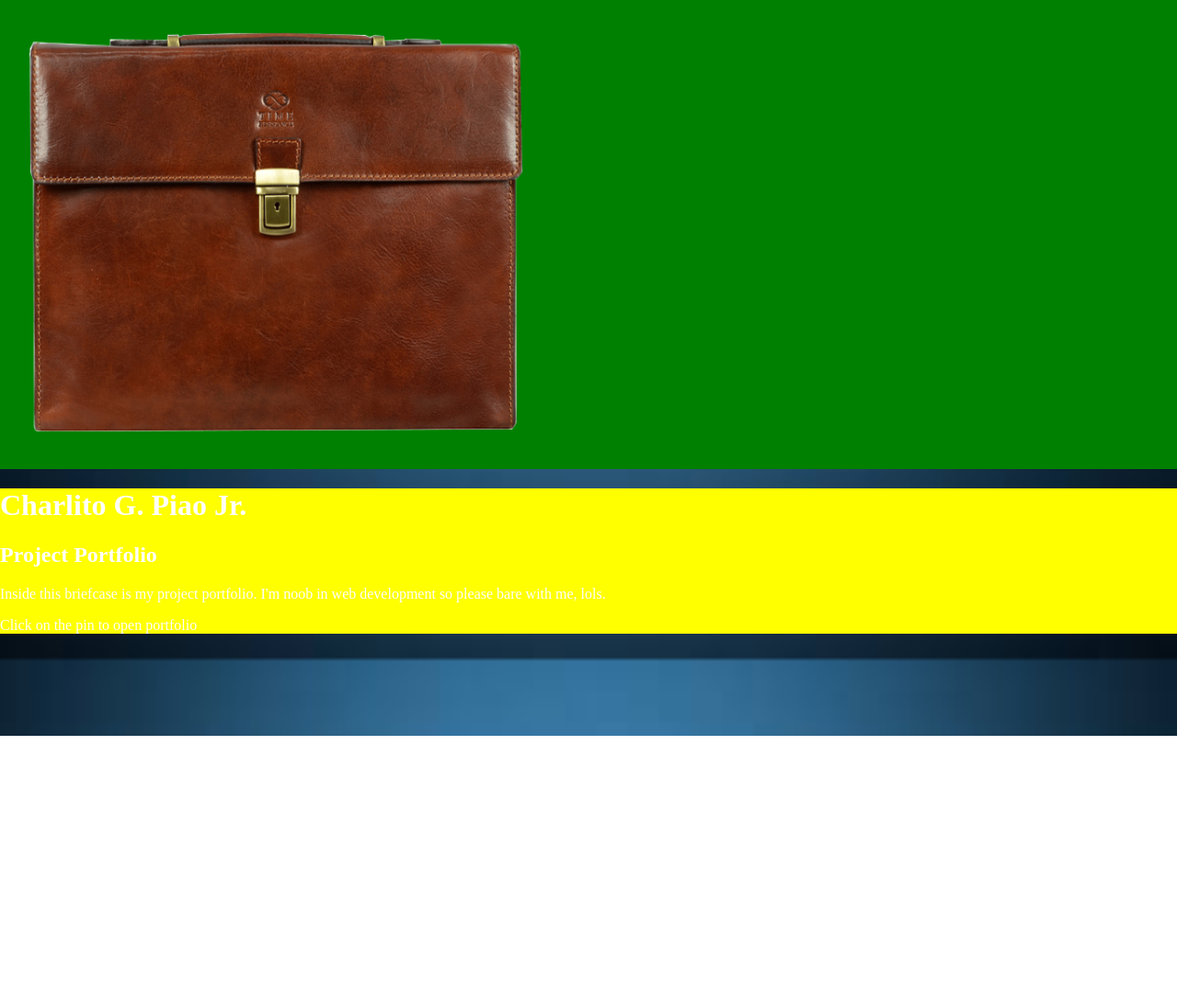
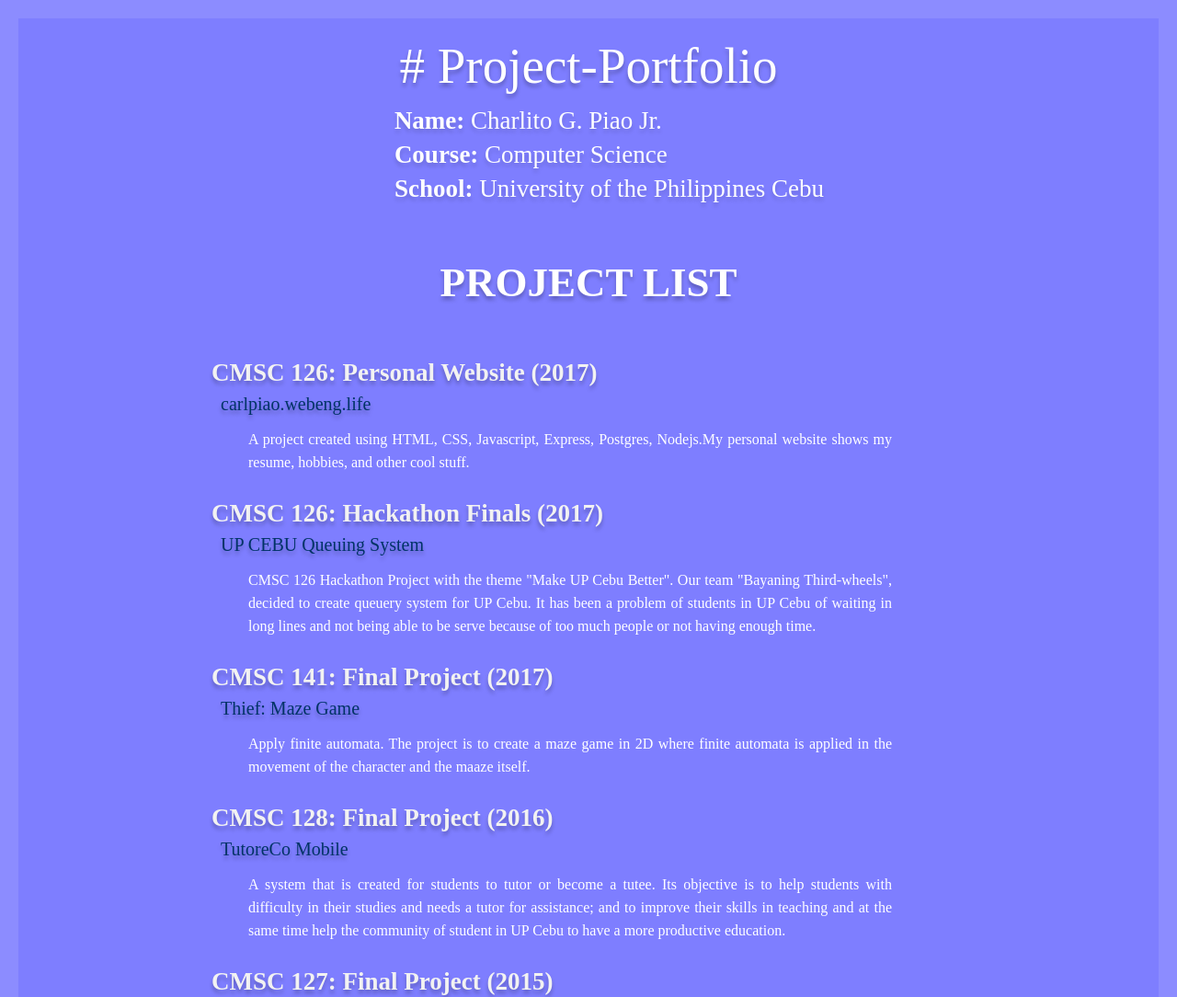
Before and after one commit to carljunepiao/Project-Portfolio, a plain HTML site: page index.html in a window 1280 px wide. Shown: the top 1084 px of the page at 92% size. Before the commit the page ends 800 px from the top, so only its background shows below. Drawn offline with nearby package versions, Linux system fonts and the light colour scheme.

Commit message:
Portfolio Completed

```diff
--- a/css/index.css
+++ b/css/index.css
@@ -44,7 +44,7 @@ body {
 /*//OVERLAY*/
 
 #overlay {
-    position: fixed;
+    /*position: fixed;*/
     display: none;
     width: 100%;
     height: 100%;
@@ -55,6 +55,8 @@ body {
     background-color: rgba(1,1,1,.85);
     z-index: 2;
     cursor: pointer;
+    color: white;
+
 }
 
 #overlay > h1 {
--- /dev/null
+++ b/css/temp.css
@@ -0,0 +1,125 @@
+html {
+    margin: 0;
+    padding: 0;
+}
+
+body {
+    margin: 0;
+    padding: 0;
+    background-color: rgba(0,0,255,0.45);
+    background-size: cover;
+}
+
+.container {
+    display: flex;
+    align-items: center;
+    justify-content: center;
+    flex-direction: column;
+    text-align:justify;
+    font-family: "Prociono";
+    margin:20px 20px auto;
+    padding: 20px;
+    background-color: rgba(0,0,255,0.1);
+    color: white;
+    opacity: 1.00;
+}
+
+.container > h1 {
+    margin: 0;
+    padding: 0;
+    color: white;
+    font-style: normal;
+    font-weight: normal;
+    font-size: 55px;
+    mix-blend-mode: normal;
+    opacity: 1.00;
+    text-shadow: 0px 4px 4px rgba(0, 0, 0, 0.25);
+    margin-bottom: 10px;
+}
+
+.container > #header > h2{
+    text-align:left;
+    margin: 0;
+    padding: 5px;
+    padding-left:50px;
+    font-style: normal;
+    font-weight: 300;
+    font-size: 27px;
+    line-height: 100%;
+    opacity: 1.00;
+    text-shadow: 0px 4px 4px rgba(0, 0, 0, 0.15);
+}
+
+.container > #main > h2#list{
+    padding-top: 20px;
+    justify-content: center;
+    flex-direction: column;
+    font-size: 45px;
+    display: flex;
+    align-items: center;
+    text-shadow: 0px 4px 4px rgba(0, 0, 0, 0.25);
+}
+
+.container > #main > #sub{
+    display: flex;
+    flex-direction: column;
+    text-align:justify;
+    margin: 0;
+    padding: 5px;
+    padding-left: 150px;
+    padding-right: 150px;
+    justify-content: center;
+}
+
+.container > #main > #sub > ul > li{
+    margin: auto;
+    margin-bottom: 0px;
+    display: flex;
+    justify-content: center;
+    flex-direction: column;
+    font-style: normal;
+    font-weight: normal;
+    font-size: 27px;
+    line-height: 100%;
+    color: #F2F2F2;
+    mix-blend-mode: normal;
+    opacity: 1.00;
+    text-shadow: 0px 4px 4px rgba(0, 0, 0, 0.25);
+}
+
+.container > #main > #sub > ul > p {
+    margin-left: 40px;
+    margin-right: 120px;
+    text-align:justify;
+    text-justify:inter-word;
+    line-height: 25px;
+    margin-bottom: 30px;
+}
+
+.container > #main > #sub > ul > p#link {
+    text-decoration: none !important;
+    flex: 1;
+    display: flex;
+    align-items: left;
+    justify-content: left;
+    margin: 10px;
+    width:300px;
+    font-style: normal;
+    font-weight: 300;
+    font-size: 20px;
+    line-height: 100%;
+    opacity: 1.00;
+}
+
+.container > #main > #sub > ul > p#link a:hover {
+    color:#000033;
+    cursor:pointer;
+    font-size: 21px;
+    transition: background-color 1000ms, color 1000ms;
+}
+
+a {
+    text-shadow: 0px 4px 4px rgba(0, 0, 0, 0.25);
+    text-decoration: none;
+    color: #003366;
+}
--- a/index.html
+++ b/index.html
@@ -2,40 +2,62 @@
 <html>
 	<head>
 		<title>Carl's Project Portfolio</title>
-		<link rel="stylesheet" href="css/index.css">
+		<link rel="stylesheet" href="css/temp.css">
 	</head>
 	<body>
-		<div id="overlay" onclick="off()">
-    		<h1>PROJECT LINKS</h1>
-				<p><a href="http://carlpiao.webeng.life">Personal Website</a></p>
-				<p><a href="http://carlpiao.webeng.life">Personal Website</a></p>
-				<p><a href="http://carlpiao.webeng.life">Personal Website</a></p>
+		<div class="container">
+			<h1># Project-Portfolio</h1>
+
+			<div id="header">
+				<h2><strong>Name:</strong> Charlito G. Piao Jr. </h2>
+				<h2><strong>Course:</strong> Computer Science </h2>
+				<h2><strong>School:</strong> University of the Philippines Cebu</h2>
+			</div>
+
+			<div id="main">
+				<h2 id="list"><strong>PROJECT LIST</strong></h2>
+
+				<div id="sub">
+					<ul>
+					  	<li><strong>CMSC 126: Personal Website (2017)</strong></li>
+						    <p id="link"><a href= "http://carlpiao.webeng.life"> carlpiao.webeng.life</a></p>
+						    <p>A project created using HTML, CSS, Javascript, Express, Postgres, Nodejs.My personal website shows my resume, hobbies, and other cool stuff. </p>
+
+				  		<li><strong>CMSC 126: Hackathon Finals (2017)</strong></li>
+						    <p id="link"><a href="https://github.com/carljunepiao/UP-Cebu-Queuery-System">UP CEBU Queuing System</a></p>
+						    <p>CMSC 126 Hackathon Project with the theme "Make UP Cebu Better". Our team "Bayaning Third-wheels", decided to create queuery system for UP Cebu. It has been a problem of students in UP Cebu of waiting in long lines and not being able to be serve because of too much people or not having enough time.</p>
+
+						<li><strong>CMSC 141: Final Project (2017)</strong></li>
+						    <p id="link"><a href="https://carljunepiao.github.io/Thief/">Thief: Maze Game</a></p>
+						    <p>	Apply finite automata. The project is to create a maze game in 2D where finite automata is applied in the movement of the character and the maaze itself.</p>
+
+					  	<li><strong>CMSC 128: Final Project (2016)</strong></li>
+						    <p id="link"><a href="https://github.com/carljunepiao/TutoreCoMobile">TutoreCo Mobile</a></p>
+						    <p>A system that is created for students to tutor or become a tutee. Its objective is to help students with difficulty in their studies and needs a tutor for assistance; and to improve their skills in teaching and at the same time help the community of student in UP Cebu to have a more productive education.</p>
+
+						<li><strong>CMSC 127: Final Project (2015)</strong></li>
+						    <p id="link"><a href="https://github.com/carljunepiao/PleasantVille">PleasantVille Theatre System</a></p>
+						    <p>This project is made by a group of five people. I was assigned in the backend part of the project using the language PHP and MySQL in connecting the System to database to enable the storing and accessing of data in the system.</p>
+					</ul>
+				</div>
+			</div>
     	</div>
 
-		<div class="container">
-
-			<!-- //IMAGE TEST -->
+<!-- 		<div class="container">
 			<img src="resources/sample3.png" width="600" height="506" alt="Planets" usemap="#planetmap" id="button">
 
 			<map name="planetmap">
 				<area shape="rect" coords="0,0,82,126" alt="Sun" onclick="on()">
 			</map>
+		</div> -->
 
-			<!-- <div class="click">
-				<img id="button" src="resources/button.png" alt="Click" onclick="on()">
-			</div> -->
-		</div>
-
-		<div class="about">
+<!-- 		<div class="about">
 
 			<h1>Charlito G. Piao Jr.</h1>
 			<h2>Project Portfolio</h2>
 			<p>Inside this briefcase is my project portfolio. I'm noob in web development so please bare with me, lols.</p>
 			<p>Click on the pin to open portfolio</p>
 		</div>
-
+ -->
 	</body>
 </html>
-
-<script src="https://code.jquery.com/jquery-1.10.2.js"></script>
-<script src="index.js"></script>
```
Also changed, not shown: css/Prociono.ttf (added), test.html (indentation only).
